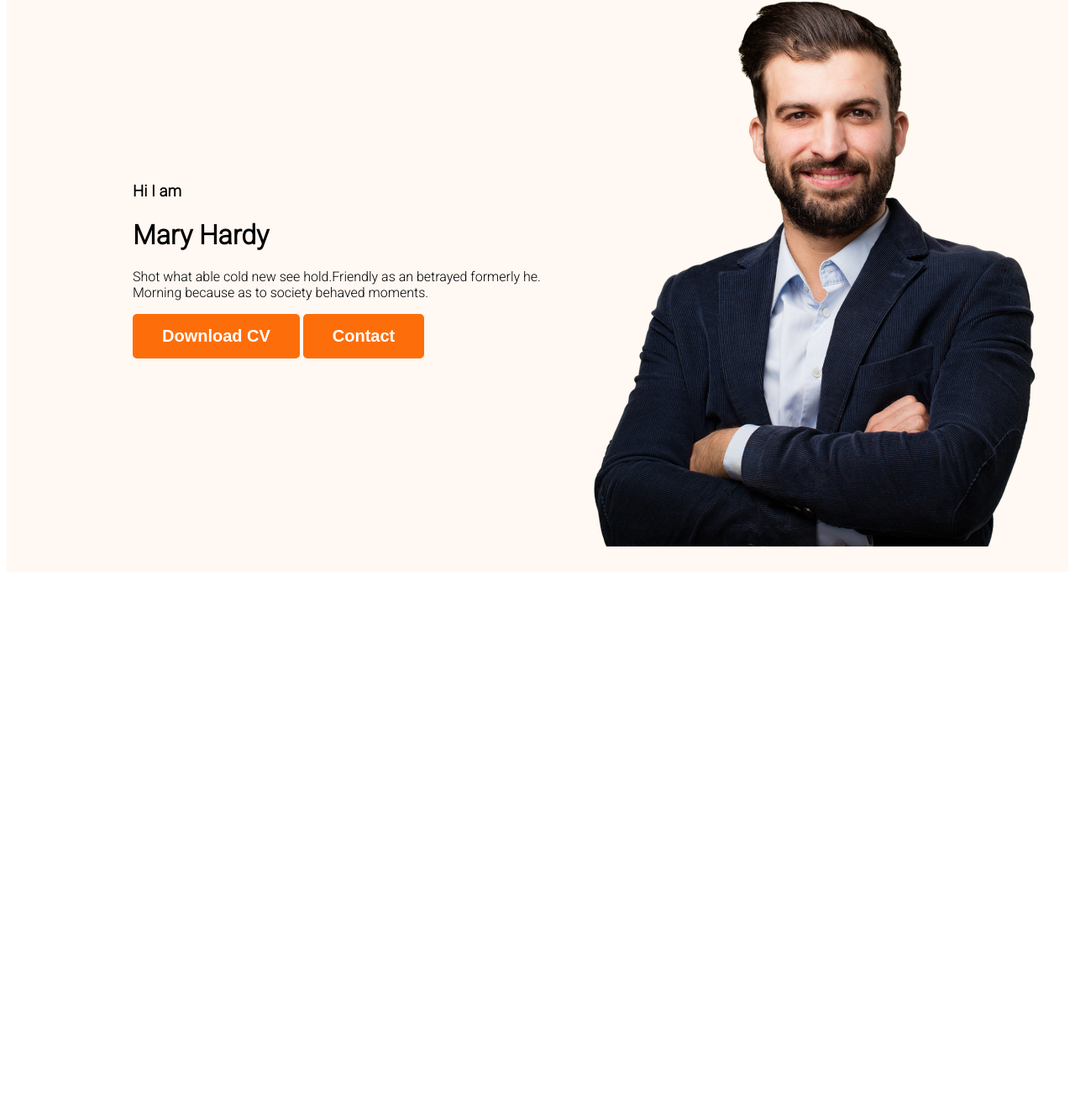
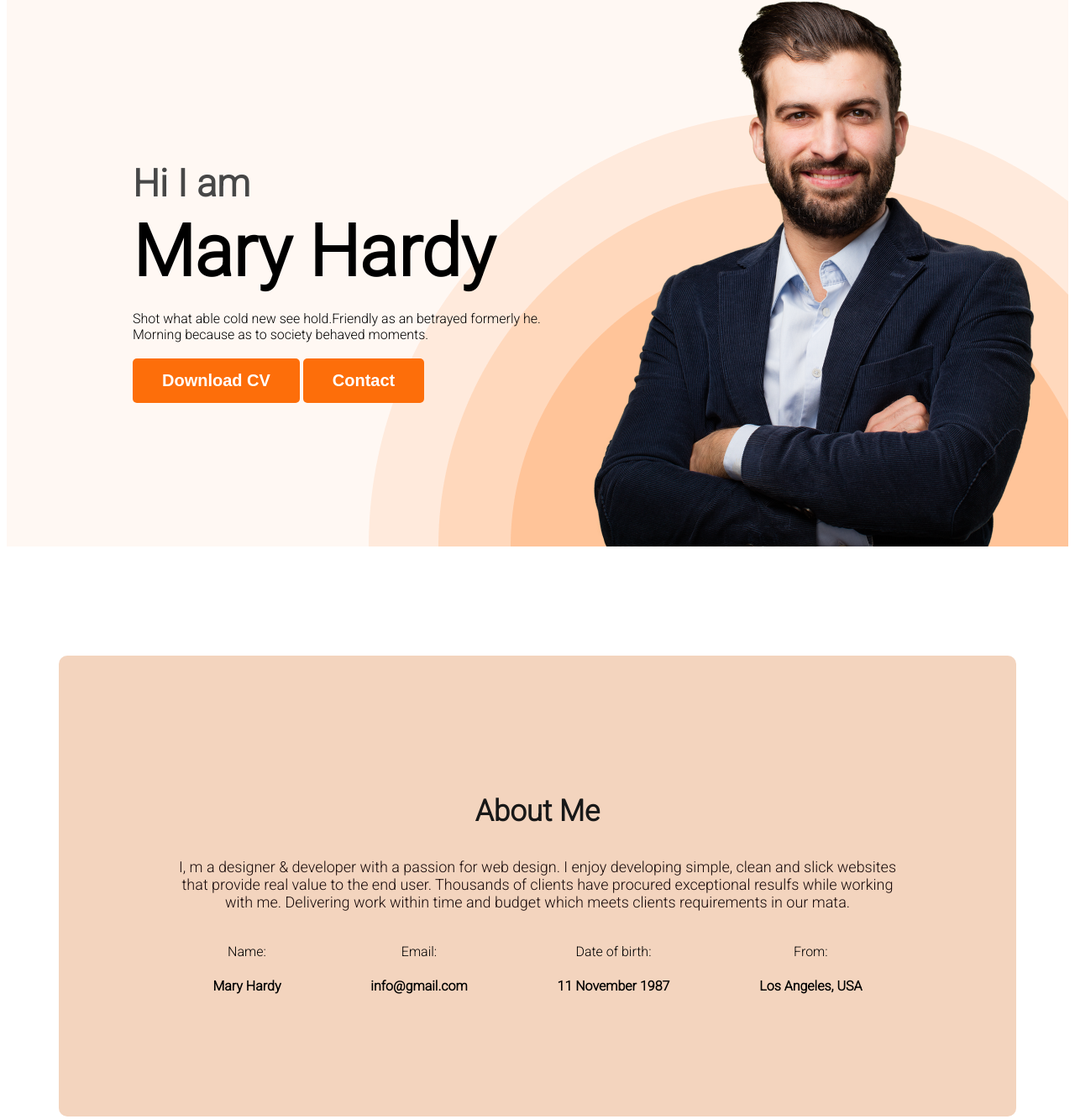
Before and after one commit to IffatHossanBithi/webdeveloper-protfolio, a plain HTML site: page index.html in a window 1280 px wide. Shown: the part 206-1539 px from the top of the page at 84% size. Before the commit the page ends 895 px from the top, so only its background shows below. Drawn offline with Linux system fonts and the light colour scheme.

Commit message:
added about section

```diff
--- a/index.html
+++ b/index.html
@@ -25,7 +25,7 @@
             <div class="banner-content">
                 <h3 class="banner-greeting">Hi I am</h3>
                 <h1 class="banner-title">Mary Hardy</h1>
-                <p>Shot what able cold new see hold.Friendly as an betrayed formerly he. Morning because as to society behaved moments.</p>
+                <p class="banner-des">Shot what able cold new see hold.Friendly as an betrayed formerly he.<br>Morning because as to society behaved moments.</p>
                 <button class="btn-primary">Download CV</button>
                 <button class="btn-primary">Contact</button>
             </div>
@@ -34,7 +34,30 @@
         </div>
     </header>
     <main>
+        <section class="about">
+            <h3 class="section-title">About Me</h3>
+            <p class="section-description">I, m a designer & developer with a passion for web design. I enjoy developing simple, clean and slick websites that provide real value to the end user. Thousands of clients have procured exceptional resulfs while working with me. Delivering work within time and budget which meets clients requirements in our mata.</p>
+            <div class="about-info-container">
+                <div class="about-info">
+                    <h4 class="info-title">Name:</h4>
+                    <p class="info-description">Mary Hardy</p>
+                </div>
+                <div class="about-info">
+                    <h4 class="info-title">Email:</h4>
+                    <p class="info-description">info@gmail.com</p>
+                </div>
+                <div class="about-info">
+                    <h4 class="info-title">Date of birth:</h4>
+                    <p class="info-description">11 November 1987</p>
+                </div>
+                <div class="about-info">
+                    <h4 class="info-title">From:</h4>
+                    <p class="info-description">Los Angeles, USA</p>
+                </div>
 
+
+            </div>
+        </section>
     </main>
     <footer>
 
--- a/style.css
+++ b/style.css
@@ -24,6 +24,17 @@ nav{
     align-items: center;
     margin: 0px 200px;
 }
+.section-title{
+    color: #181818;
+    text-align: center;
+    font-size: 35px;
+    font-weight: 700;
+    }
+.section-description{
+color:#190b0b;
+text-align: center;
+font-size: 18px;
+}
 .nav-title{
 color: #181818;
 font-size: 45px;
@@ -43,13 +54,61 @@ nav a{
 }
 .header{
     background-color: #FFF8F3;
+    background-image: url("images/header_bg.png");
+    background-repeat: no-repeat;
+    background-position: bottom right;
 }
 .banner{
-    padding:30px 30px 30px 150px;
+    padding:30px 30px 0px 150px;
     display: flex;
     align-items: center;
+    justify-content: space-between;
+}
+.banner-content{
+    max-width: 500px;
 }
 .banner  .profile-pic{
     width: 584px;
 
 }
+.banner-greeting{
+    font-size: 45px;
+    color: #474747;
+    margin-bottom: 0px;
+}
+.banner-title{
+    font-size: 85px;
+    font-weight: 700;
+    margin-top: 5px;
+    margin-bottom: 20px;
+}
+.banner-des{
+    margin-bottom:19px;
+}
+/* main section style */
+main{
+    max-width: 1140px;
+    margin: 0 auto;
+}
+
+
+/* about section style */
+.about{
+  padding:130px;
+  border-radius: 10px;
+  background: #f3d4be;
+  margin: 130px 0;
+}
+.about-info-container{
+    display: flex;
+    justify-content: space-around;
+}
+.about-info{
+    text-align: center;
+}
+.info-title{
+    font-weight: normal;
+}
+.info-description{
+    font-weight: bold;
+}
```
